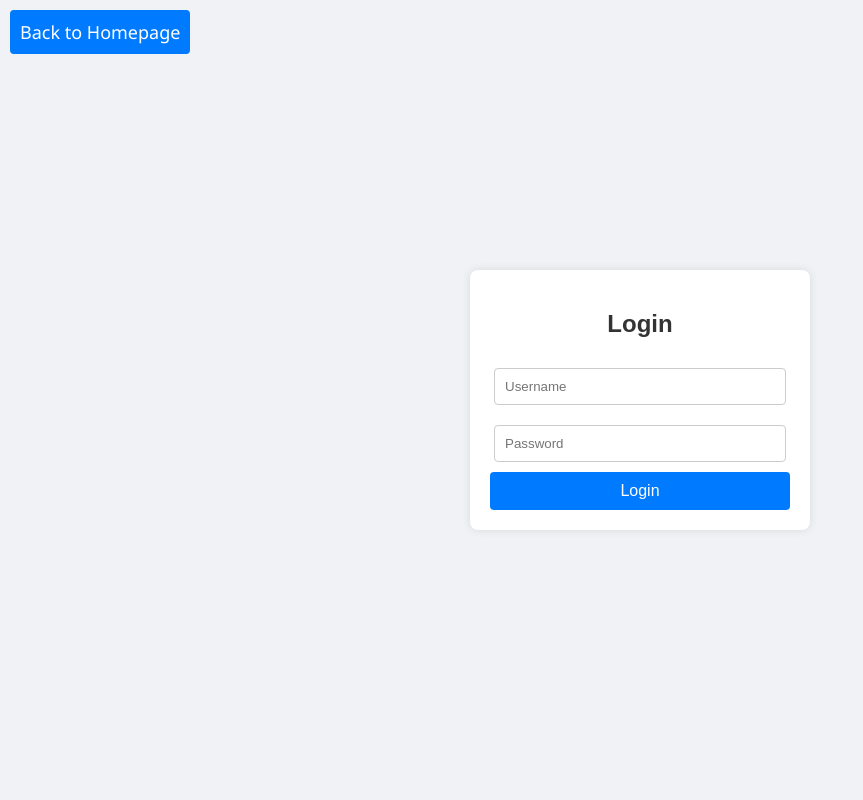
After one commit to tuancter/ChamCongOnline, a Flask app: page /login in a window 1280 px wide. The commit adds this page. Shown: the whole page, without its empty margins (0-863 px from the left). Run offline with Flask 3, Linux system fonts and the light colour scheme.

Commit message:
Add login and register page. Add sqlite database.

```diff
--- a/app.py
+++ b/app.py
@@ -1,21 +1,40 @@
-from flask import Flask
-from flask import redirect, url_for, render_template, request
+from flask import Flask, redirect, url_for, render_template, request, flash
+from config import get_db_connection, init_db
 
 app = Flask(__name__)
+app.secret_key = 'your_secret_key'
 
-@app.route("/", methods = ["POST", "GET"])
+# Initialize the database
+init_db()
+
+@app.route("/", methods=["POST", "GET"])
 def home():
     return render_template("homepage.html")
 
-@app.route("/submit", methods = ["POST", "GET"])
-def submit():
+@app.route("/register", methods=["POST", "GET"])
+def register():
     if request.method == "POST":
-        user_name = request.form["name"]
-        user_email = request.form["email"]
-        user_phone = request.form["phone"]
-        return render_template("homepage.html", name=user_name, email=user_email, phone=user_phone)
-    else:
-        return render_template("homepage.html")
+        username = request.form['username']
+        email = request.form['email']
+        password = request.form['password']
+        confirm_password = request.form['confirm-password']
+
+        if password != confirm_password:
+            flash("Passwords do not match!", "danger")
+            return redirect(url_for('register'))
+        else:
+            conn = get_db_connection()
+            conn.execute('INSERT INTO users (username, email, password) VALUES (?, ?, ?)',
+                         (username, email, password))
+            conn.commit()
+            conn.close()
+            flash("Registration successful!", "success")
+            return redirect(url_for('login'))
+    return render_template("register.html")
+
+@app.route("/login", methods=["POST", "GET"])
+def login():
+    return render_template("login.html")
 
 if __name__ == "__main__":
     app.run(debug=True)
--- /dev/null
+++ b/templates/login.html
@@ -0,0 +1,78 @@
+<!DOCTYPE html>
+<html lang="en">
+<head>
+    <meta charset="UTF-8">
+    <meta name="viewport" content="width=device-width, initial-scale=1.0">
+    <title>Login Page</title>
+    <style>
+        body {
+            display: flex;
+            justify-content: center;
+            align-items: center;
+            height: 100vh;
+            background-color: #f0f2f5;
+            margin: 0;
+            font-family: Arial, sans-serif;
+        }
+        .login-container {
+            background-color: #fff;
+            padding: 20px;
+            border-radius: 8px;
+            box-shadow: 0 0 10px rgba(0, 0, 0, 0.1);
+            width: 300px;
+            text-align: center;
+        }
+        .login-container h2 {
+            margin-bottom: 20px;
+            color: #333;
+        }
+        .login-container input {
+            width: 90%;
+            padding: 10px;
+            margin: 10px 0;
+            border: 1px solid #ccc;
+            border-radius: 4px;
+        }
+        .login-container button {
+            width: 100%;
+            padding: 10px;
+            background-color: #007bff;
+            border: none;
+            border-radius: 4px;
+            color: #fff;
+            font-size: 16px;
+            cursor: pointer;
+        }
+        .login-container button:hover {
+            background-color: #0056b3;
+        }
+        .back-button {
+            position: absolute;
+            top: 10px;
+            left: 10px;
+            padding: 10px;
+            background-color: #007bff;
+            color: #fff;
+            border: none;
+            border-radius: 4px;
+            cursor: pointer;
+            font-family: 'Segoe UI', Tahoma, Geneva, Verdana, sans-serif;
+            font-size: large;
+        }
+        .back-button:hover {
+            background-color: #0056b3;
+        }
+    </style>
+</head>
+<body>
+    <button class="back-button" onclick="window.location.href='/'">Back to Homepage</button>
+    <div class="login-container">
+        <h2>Login</h2>
+        <form action="/login" method="post">
+            <input type="text" id="username" name="username" placeholder="Username" required>
+            <input type="password" id="password" name="password" placeholder="Password" required>
+            <button type="submit">Login</button>
+        </form>
+    </div>
+</body>
+</html>
```
Also changed, not shown: config.py (added, +20 -0 lines), templates/homepage.html (+5 -15 lines), templates/register.html (added, +100 -0 lines), database.db (added).
